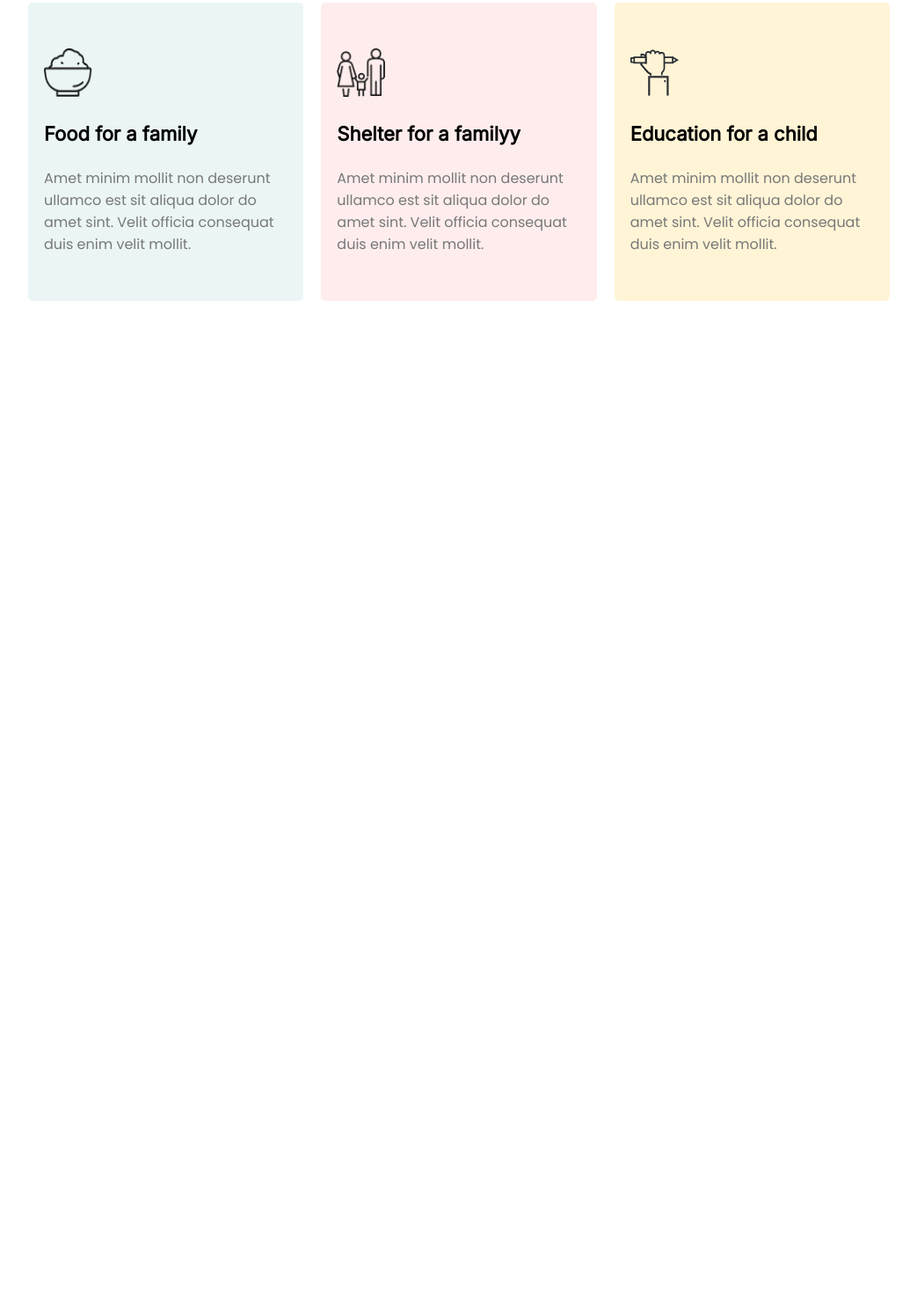
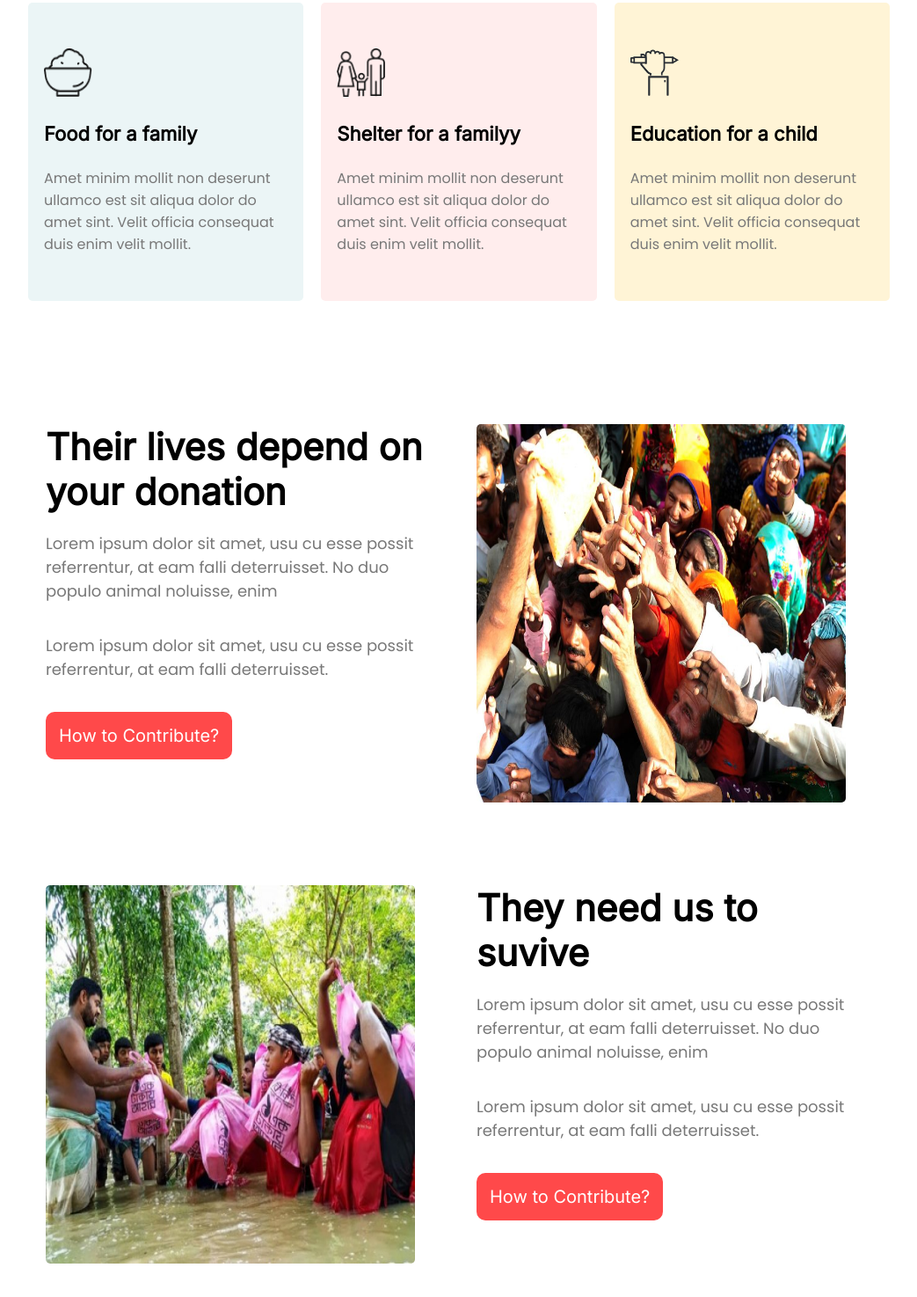
Before and after one commit to aothymoon59/donate-today-moon, a plain HTML site: page index.html in a window 1280 px wide. Shown: the part 1665-3139 px from the top of the page at 88% size, without its empty margins (118-1161 px from the left). Before the commit the page ends 2127 px from the top, so only its background shows below. Drawn offline with Linux system fonts and the light colour scheme.

Commit message:
blog section added

```diff
--- a/css/style.css
+++ b/css/style.css
@@ -44,7 +44,6 @@ section {
 }
 .section-desc {
   font-size: 18px;
-  padding: 0 50px;
   margin-bottom: 35px;
   color: #787878;
 }
@@ -149,3 +148,24 @@ section {
 }
 
 /* blog section styles */
+.blog-content {
+  padding: 0 150px;
+  display: flex;
+}
+.blog-content:nth-child(2) {
+  margin-top: 50px;
+}
+.blog-content-text {
+  width: 50%;
+  padding: 20px;
+}
+.blog-content-img {
+  width: 50%;
+  padding: 20px;
+  /* text-align: right; */
+}
+.blog-content-img img {
+  width: 420px;
+  height: 430px;
+  border-radius: 5px;
+}
--- a/index.html
+++ b/index.html
@@ -84,7 +84,44 @@
         </div>
       </section>
       <!-- blog section  -->
-      <section class="blog-section"></section>
+      <section class="blog-section">
+        <div class="blog-content">
+          <div class="blog-content-text">
+            <h2 class="section-title">Their lives depend on your donation</h2>
+            <p class="section-desc">
+              Lorem ipsum dolor sit amet, usu cu esse possit referrentur, at eam
+              falli deterruisset. No duo populo animal noluisse, enim
+            </p>
+            <p class="section-desc">
+              Lorem ipsum dolor sit amet, usu cu esse possit referrentur, at eam
+              falli deterruisset.
+            </p>
+            <button class="btn-primary">How to Contribute?</button>
+          </div>
+          <div class="blog-content-img">
+            <img src="images/donation0.jpg" alt="donation image" />
+          </div>
+        </div>
+        <div class="blog-content">
+          <div class="blog-content-img">
+            <img src="images/donation11.jpg" alt="donation image" />
+          </div>
+          <div class="blog-content-text">
+            <h2 class="section-title">They need us to suvive</h2>
+            <p class="section-desc">
+              Lorem ipsum dolor sit amet, usu cu esse possit referrentur, at eam
+              falli deterruisset. No duo populo animal noluisse, enim
+            </p>
+            <p class="section-desc">
+              Lorem ipsum dolor sit amet, usu cu esse possit referrentur, at eam
+              falli deterruisset.
+            </p>
+            <button class="btn-primary">How to Contribute?</button>
+          </div>
+        </div>
+      </section>
+      <!-- Get my update section -->
+      <section class="get-update"></section>
     </main>
   </body>
 </html>
```
